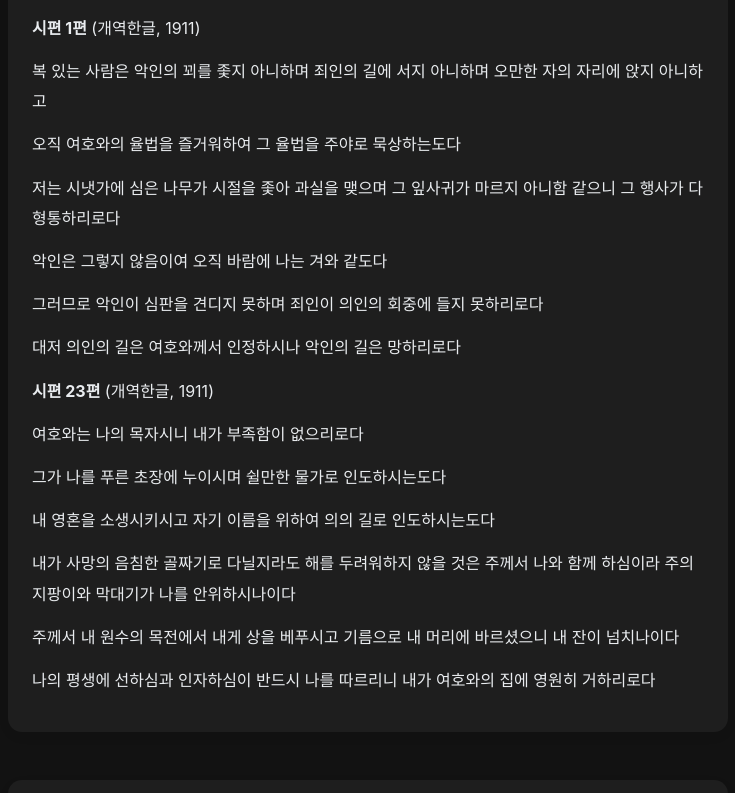
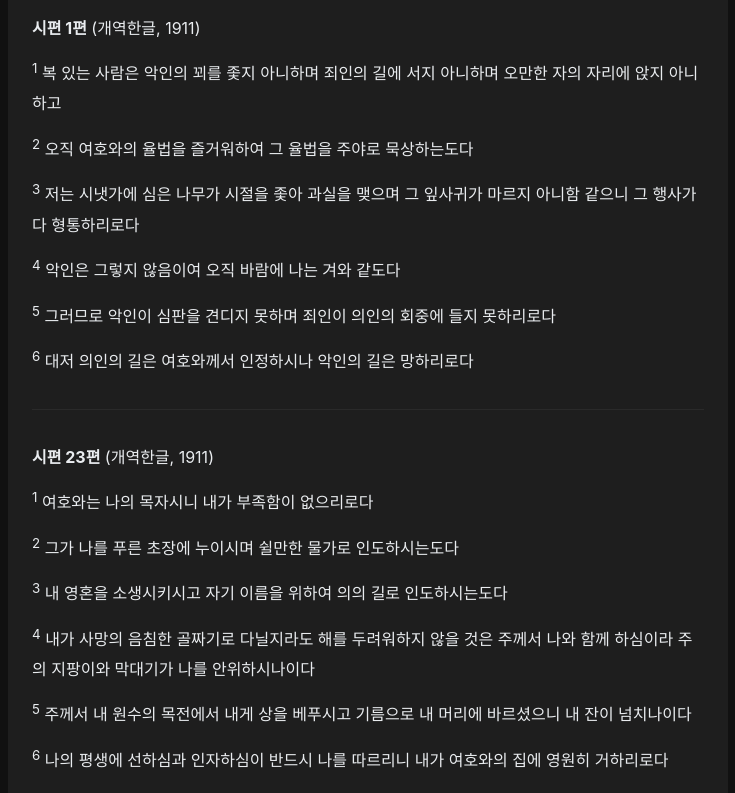
Before and after one commit to sweon/memorial-service-2025-12-14-ChatGPT-5.2, a plain HTML site: page index.html in a window 1280 px wide. Shown: the part 867-1660 px from the top of the page, without its empty margins (272-1007 px from the left). Drawn offline with Linux system fonts and the light colour scheme.

Commit message:
시편 1·23편 구분 및 절 번호 표시, jump 메뉴 개선

```diff
--- a/index.html
+++ b/index.html
@@ -120,9 +120,11 @@
 <header>
   <nav>
     <div class="jump">
-      <a href="#call">예배로의 부름</a>
-      <a href="#hymn">찬송</a>
-      <a href="#word">말씀</a>
+      <a href="#hymn478">찬송 478</a>
+      <a href="#psalm1">시편 1편</a>
+      <span style="color:var(--muted);">|</span>
+      <a href="#psalm23">시편 23편</a>
+      <a href="#hymn559">찬송 559</a>
       <a href="#prayer">주기도문</a>
     </div>
     <div class="controls">
@@ -155,21 +157,27 @@
     <div class="order">말씀</div>
     <h2>성경 말씀</h2>
 
-    <p><strong>시편 1편</strong> (개역한글, 1911)</p>
-    <p>복 있는 사람은 악인의 꾀를 좇지 아니하며 죄인의 길에 서지 아니하며 오만한 자의 자리에 앉지 아니하고</p>
-    <p>오직 여호와의 율법을 즐거워하여 그 율법을 주야로 묵상하는도다</p>
-    <p>저는 시냇가에 심은 나무가 시절을 좇아 과실을 맺으며 그 잎사귀가 마르지 아니함 같으니 그 행사가 다 형통하리로다</p>
-    <p>악인은 그렇지 않음이여 오직 바람에 나는 겨와 같도다</p>
-    <p>그러므로 악인이 심판을 견디지 못하며 죄인이 의인의 회중에 들지 못하리로다</p>
-    <p>대저 의인의 길은 여호와께서 인정하시나 악인의 길은 망하리로다</p>
+    <div id="psalm1">
+      <p><strong>시편 1편</strong> (개역한글, 1911)</p>
+      <p><sup>1</sup> 복 있는 사람은 악인의 꾀를 좇지 아니하며 죄인의 길에 서지 아니하며 오만한 자의 자리에 앉지 아니하고</p>
+      <p><sup>2</sup> 오직 여호와의 율법을 즐거워하여 그 율법을 주야로 묵상하는도다</p>
+      <p><sup>3</sup> 저는 시냇가에 심은 나무가 시절을 좇아 과실을 맺으며 그 잎사귀가 마르지 아니함 같으니 그 행사가 다 형통하리로다</p>
+      <p><sup>4</sup> 악인은 그렇지 않음이여 오직 바람에 나는 겨와 같도다</p>
+      <p><sup>5</sup> 그러므로 악인이 심판을 견디지 못하며 죄인이 의인의 회중에 들지 못하리로다</p>
+      <p><sup>6</sup> 대저 의인의 길은 여호와께서 인정하시나 악인의 길은 망하리로다</p>
+    </div>
 
-    <p><strong>시편 23편</strong> (개역한글, 1911)</p>
-    <p>여호와는 나의 목자시니 내가 부족함이 없으리로다</p>
-    <p>그가 나를 푸른 초장에 누이시며 쉴만한 물가로 인도하시는도다</p>
-    <p>내 영혼을 소생시키시고 자기 이름을 위하여 의의 길로 인도하시는도다</p>
-    <p>내가 사망의 음침한 골짜기로 다닐지라도 해를 두려워하지 않을 것은 주께서 나와 함께 하심이라 주의 지팡이와 막대기가 나를 안위하시나이다</p>
-    <p>주께서 내 원수의 목전에서 내게 상을 베푸시고 기름으로 내 머리에 바르셨으니 내 잔이 넘치나이다</p>
-    <p>나의 평생에 선하심과 인자하심이 반드시 나를 따르리니 내가 여호와의 집에 영원히 거하리로다</p>
+    <hr style="border:none;border-top:1px solid var(--border);margin:2rem 0;" />
+
+    <div id="psalm23">
+      <p><strong>시편 23편</strong> (개역한글, 1911)</p>
+      <p><sup>1</sup> 여호와는 나의 목자시니 내가 부족함이 없으리로다</p>
+      <p><sup>2</sup> 그가 나를 푸른 초장에 누이시며 쉴만한 물가로 인도하시는도다</p>
+      <p><sup>3</sup> 내 영혼을 소생시키시고 자기 이름을 위하여 의의 길로 인도하시는도다</p>
+      <p><sup>4</sup> 내가 사망의 음침한 골짜기로 다닐지라도 해를 두려워하지 않을 것은 주께서 나와 함께 하심이라 주의 지팡이와 막대기가 나를 안위하시나이다</p>
+      <p><sup>5</sup> 주께서 내 원수의 목전에서 내게 상을 베푸시고 기름으로 내 머리에 바르셨으니 내 잔이 넘치나이다</p>
+      <p><sup>6</sup> 나의 평생에 선하심과 인자하심이 반드시 나를 따르리니 내가 여호와의 집에 영원히 거하리로다</p>
+    </div>
   </section>
 
   <section id="poem">
```
